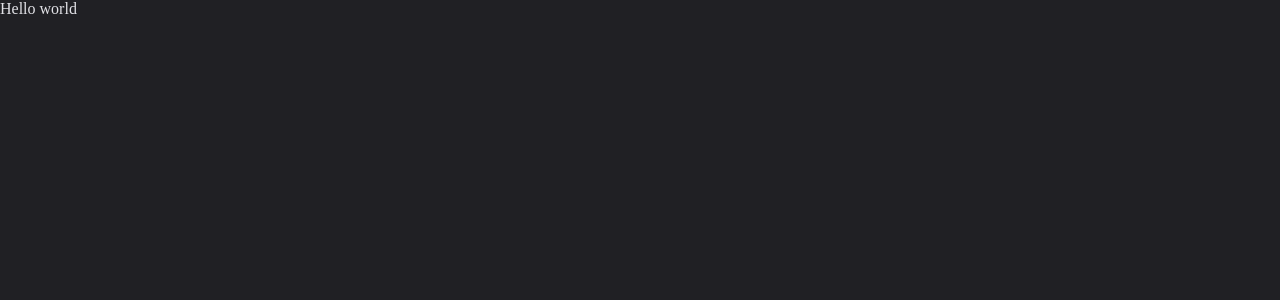
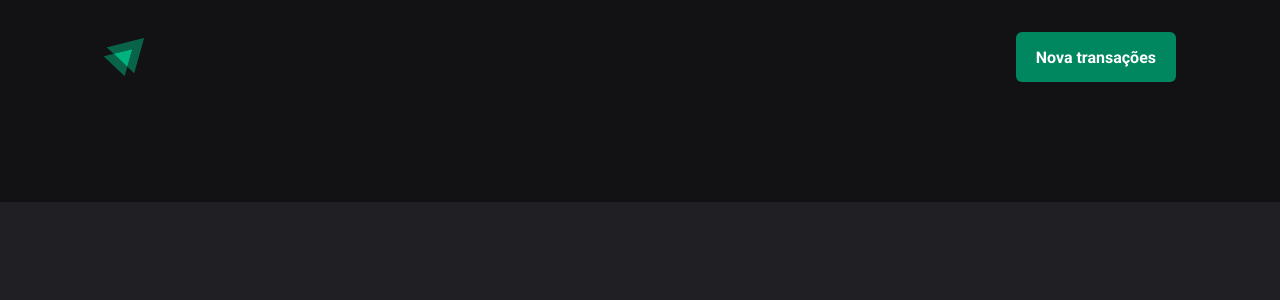
Before and after one commit to ronald1134/DT-Money, a React (Vite) app: page / in a window 1280 px wide. Shown: the top 300 px of the page. Built offline with nearby package versions, Linux system fonts and the light colour scheme.

Commit message:
feat(header): adiciona estrutura e estilização do Header

```diff
--- a/src/App.tsx
+++ b/src/App.tsx
@@ -1,12 +1,14 @@
 import { ThemeProvider } from "styled-components"
 import { defaultTheme } from "./Styles/themes/default"
 import { GlobalStyle } from "./Styles/global"
+import { Transactions } from "./pages/Transactions"
 
 export function App() {
   return (
     <ThemeProvider theme={defaultTheme}>
       <GlobalStyle />
-      <div>Hello world</div>
+
+      <Transactions />
     </ThemeProvider>
   )
 }
--- /dev/null
+++ b/src/components/Header/index.tsx
@@ -0,0 +1,12 @@
+import { HeaderContainer, HeaderContent, NewTransactionButton } from "./styles";
+import logoImg from '../../assets/logo.svg'
+export function Header() {
+    return(
+        <HeaderContainer>
+            <HeaderContent>
+                <img src={logoImg} alt="" />
+                <NewTransactionButton>Nova transações</NewTransactionButton>
+            </HeaderContent>
+        </HeaderContainer>
+    )
+}
--- /dev/null
+++ b/src/components/Header/styles.ts
@@ -0,0 +1,35 @@
+import styled from "styled-components";
+
+export const HeaderContainer = styled.header`
+    background: ${props => props.theme["gray-900"]};
+    padding: 2rem 0 7.5rem;
+    color: #fff;
+
+`;
+
+export const HeaderContent = styled.div`
+    width: 100%;
+    max-width: 1120px;
+    margin: 0 auto;
+    padding: 0 1.5rem;
+
+    display: flex;
+    justify-content: space-between;
+    align-items: center;
+`;
+
+export const NewTransactionButton = styled.button`
+    height: 50px;
+    padding: 0 1.25rem;
+    border: none;
+    border-radius: 6px;
+    cursor: pointer;
+    font-weight: bold;
+    background: ${props => props.theme["green-500"]};
+    color: ${props => props.theme.white};
+
+    &:hover {
+        background: ${props => props.theme["green-700"]};
+        transition: background-color 0.2s;
+    }
+`;
--- /dev/null
+++ b/src/pages/Transactions/index.tsx
@@ -0,0 +1,9 @@
+import { Header } from "../../components/Header";
+
+export function Transactions() {
+    return(
+        <div>
+            <Header />
+        </div>
+    )
+}
```
Also changed, not shown: src/Styles/themes/default.ts (+7 -0 lines), src/assets/logo.svg (added), src/pages/Transactions/styles.ts (added).
